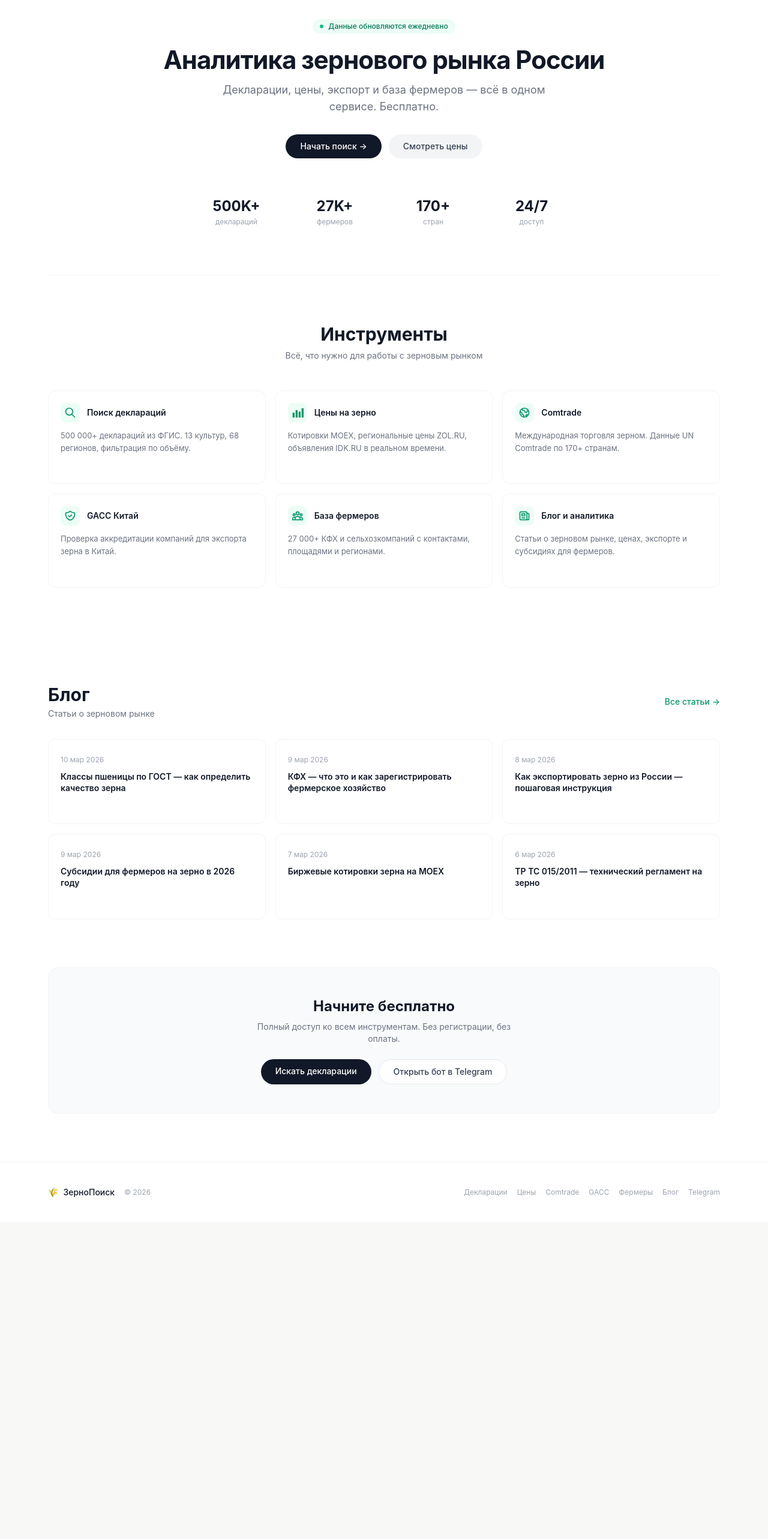
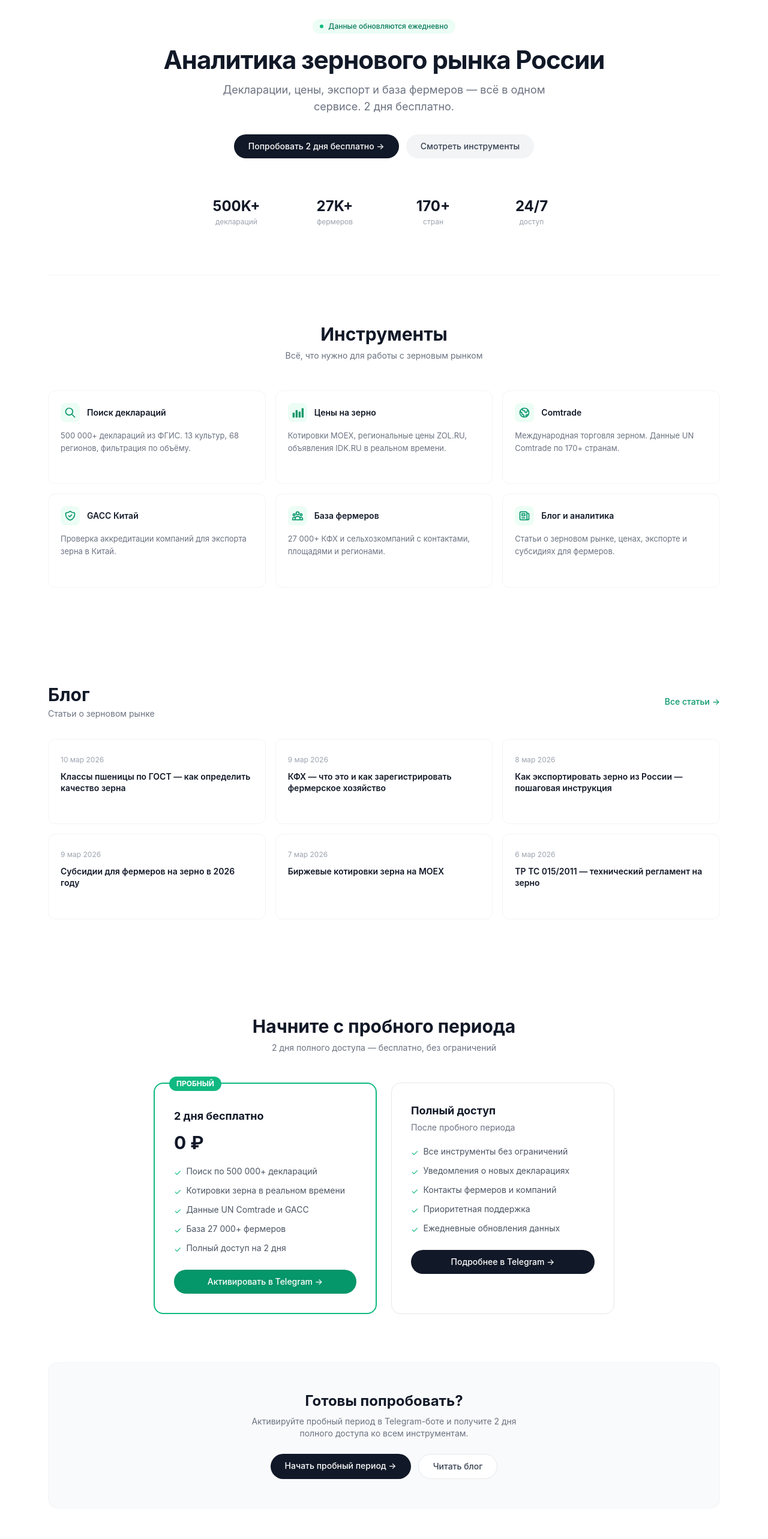
Before and after one commit to stih92-ux/zerno-poisk, a Next.js app: page / in a window 1280 px wide. Shown: the part 140-2706 px from the top of the page at 60% size. Before the commit the page ends 2178 px from the top, so only its background shows below. Built offline with nearby package versions, Linux system fonts and the light colour scheme.

Commit message:
feat: paid service with 2-day trial + pricing section

```diff
--- a/src/app/layout.tsx
+++ b/src/app/layout.tsx
@@ -21,13 +21,13 @@ export const metadata: Metadata = {
     siteName: "ЗерноПоиск",
     title: "ЗерноПоиск — аналитика зернового рынка России",
     description:
-      "Декларации, цены на зерно, экспорт, база фермеров — всё в одном сервисе. Бесплатно.",
+      "Декларации, цены на зерно, экспорт, база фермеров — всё в одном сервисе. 2 дня бесплатно.",
   },
   twitter: {
     card: "summary_large_image",
     title: "ЗерноПоиск — аналитика зернового рынка России",
     description:
-      "Декларации, цены на зерно, экспорт, база фермеров — всё в одном сервисе. Бесплатно.",
+      "Декларации, цены на зерно, экспорт, база фермеров — всё в одном сервисе. 2 дня бесплатно.",
   },
   robots: {
     index: true,
--- a/src/app/page.tsx
+++ b/src/app/page.tsx
@@ -116,20 +116,22 @@ export default function HomePage() {
             Аналитика зернового рынка России
           </h1>
           <p className="mt-4 text-base sm:text-lg text-gray-500 dark:text-gray-400 max-w-xl mx-auto leading-relaxed">
-            Декларации, цены, экспорт и база фермеров — всё в одном сервисе. Бесплатно.
+            Декларации, цены, экспорт и база фермеров — всё в одном сервисе. 2 дня бесплатно.
           </p>
           <div className="mt-8 flex flex-wrap gap-3 justify-center">
+            <a
+              href="https://t.me/agro_analizbot"
+              target="_blank"
+              rel="noopener noreferrer"
+              className="rounded-full bg-gray-900 dark:bg-white px-6 py-2.5 text-sm font-medium text-white dark:text-gray-900 hover:bg-gray-700 dark:hover:bg-gray-200 transition-colors"
+            >
+              Попробовать 2 дня бесплатно →
+            </a>
             <Link
               href="/search"
-              className="rounded-full bg-gray-900 dark:bg-white px-6 py-2.5 text-sm font-medium text-white dark:text-gray-900 hover:bg-gray-700 dark:hover:bg-gray-200 transition-colors"
-            >
-              Начать поиск →
-            </Link>
-            <Link
-              href="/prices"
               className="rounded-full bg-gray-100 dark:bg-gray-800 px-6 py-2.5 text-sm font-medium text-gray-700 dark:text-gray-300 hover:bg-gray-200 dark:hover:bg-gray-700 transition-colors"
             >
-              Смотреть цены
+              Смотреть инструменты
             </Link>
           </div>
         </div>
@@ -221,29 +223,84 @@ export default function HomePage() {
         </div>
       </section>
 
+      {/* Pricing / Trial */}
+      <section className="py-16 sm:py-20">
+        <div className="mx-auto max-w-6xl px-4">
+          <div className="text-center mb-12">
+            <h2 className="text-2xl sm:text-3xl font-bold text-gray-900 dark:text-white">Начните с пробного периода</h2>
+            <p className="mt-2 text-sm text-gray-500 dark:text-gray-400">2 дня полного доступа — бесплатно, без ограничений</p>
+          </div>
+          <div className="grid grid-cols-1 sm:grid-cols-2 gap-6 max-w-3xl mx-auto">
+            {/* Trial */}
+            <div className="rounded-2xl border-2 border-emerald-500 dark:border-emerald-400 p-6 sm:p-8 relative">
+              <div className="absolute -top-3 left-6 bg-emerald-500 text-white text-xs font-bold px-3 py-1 rounded-full">
+                ПРОБНЫЙ
+              </div>
+              <h3 className="text-lg font-bold text-gray-900 dark:text-white mt-2">2 дня бесплатно</h3>
+              <p className="text-3xl font-bold text-gray-900 dark:text-white mt-3">0 ₽</p>
+              <ul className="mt-5 space-y-2.5 text-sm text-gray-600 dark:text-gray-400">
+                <li className="flex items-start gap-2"><span className="text-emerald-500 mt-0.5">✓</span>Поиск по 500 000+ деклараций</li>
+                <li className="flex items-start gap-2"><span className="text-emerald-500 mt-0.5">✓</span>Котировки зерна в реальном времени</li>
+                <li className="flex items-start gap-2"><span className="text-emerald-500 mt-0.5">✓</span>Данные UN Comtrade и GACC</li>
+                <li className="flex items-start gap-2"><span className="text-emerald-500 mt-0.5">✓</span>База 27 000+ фермеров</li>
+                <li className="flex items-start gap-2"><span className="text-emerald-500 mt-0.5">✓</span>Полный доступ на 2 дня</li>
+              </ul>
+              <a
+                href="https://t.me/agro_analizbot"
+                target="_blank"
+                rel="noopener noreferrer"
+                className="mt-6 w-full inline-flex items-center justify-center rounded-full bg-emerald-600 hover:bg-emerald-700 px-6 py-2.5 text-sm font-medium text-white transition-colors"
+              >
+                Активировать в Telegram →
+              </a>
+            </div>
+            {/* Paid */}
+            <div className="rounded-2xl border border-gray-200 dark:border-gray-700 p-6 sm:p-8">
+              <h3 className="text-lg font-bold text-gray-900 dark:text-white">Полный доступ</h3>
+              <p className="text-sm text-gray-500 dark:text-gray-400 mt-1">После пробного периода</p>
+              <ul className="mt-5 space-y-2.5 text-sm text-gray-600 dark:text-gray-400">
+                <li className="flex items-start gap-2"><span className="text-emerald-500 mt-0.5">✓</span>Все инструменты без ограничений</li>
+                <li className="flex items-start gap-2"><span className="text-emerald-500 mt-0.5">✓</span>Уведомления о новых декларациях</li>
+                <li className="flex items-start gap-2"><span className="text-emerald-500 mt-0.5">✓</span>Контакты фермеров и компаний</li>
+                <li className="flex items-start gap-2"><span className="text-emerald-500 mt-0.5">✓</span>Приоритетная поддержка</li>
+                <li className="flex items-start gap-2"><span className="text-emerald-500 mt-0.5">✓</span>Ежедневные обновления данных</li>
+              </ul>
+              <a
+                href="https://t.me/agro_analizbot"
+                target="_blank"
+                rel="noopener noreferrer"
+                className="mt-6 w-full inline-flex items-center justify-center rounded-full bg-gray-900 dark:bg-white hover:bg-gray-700 dark:hover:bg-gray-200 px-6 py-2.5 text-sm font-medium text-white dark:text-gray-900 transition-colors"
+              >
+                Подробнее в Telegram →
+              </a>
+            </div>
+          </div>
+        </div>
+      </section>
+
       {/* CTA */}
       <section className="pb-20">
         <div className="mx-auto max-w-6xl px-4">
           <div className="rounded-2xl bg-gray-50 dark:bg-gray-900/50 border border-gray-100 dark:border-gray-800 p-8 sm:p-12 text-center">
-            <h2 className="text-xl sm:text-2xl font-bold text-gray-900 dark:text-white">Начните бесплатно</h2>
+            <h2 className="text-xl sm:text-2xl font-bold text-gray-900 dark:text-white">Готовы попробовать?</h2>
             <p className="mt-2 text-sm text-gray-500 dark:text-gray-400 max-w-md mx-auto">
-              Полный доступ ко всем инструментам. Без регистрации, без оплаты.
+              Активируйте пробный период в Telegram-боте и получите 2 дня полного доступа ко всем инструментам.
             </p>
             <div className="mt-6 flex flex-wrap gap-3 justify-center">
-              <Link
-                href="/search"
-                className="rounded-full bg-gray-900 dark:bg-white px-6 py-2.5 text-sm font-medium text-white dark:text-gray-900 hover:bg-gray-700 dark:hover:bg-gray-200 transition-colors"
-              >
-                Искать декларации
-              </Link>
               <a
                 href="https://t.me/agro_analizbot"
                 target="_blank"
                 rel="noopener noreferrer"
+                className="rounded-full bg-gray-900 dark:bg-white px-6 py-2.5 text-sm font-medium text-white dark:text-gray-900 hover:bg-gray-700 dark:hover:bg-gray-200 transition-colors"
+              >
+                Начать пробный период →
+              </a>
+              <Link
+                href="/blog"
                 className="rounded-full bg-white dark:bg-gray-800 border border-gray-200 dark:border-gray-700 px-6 py-2.5 text-sm font-medium text-gray-700 dark:text-gray-300 hover:bg-gray-50 dark:hover:bg-gray-700 transition-colors"
               >
-                Открыть бот в Telegram
-              </a>
+                Читать блог
+              </Link>
             </div>
           </div>
         </div>
```
